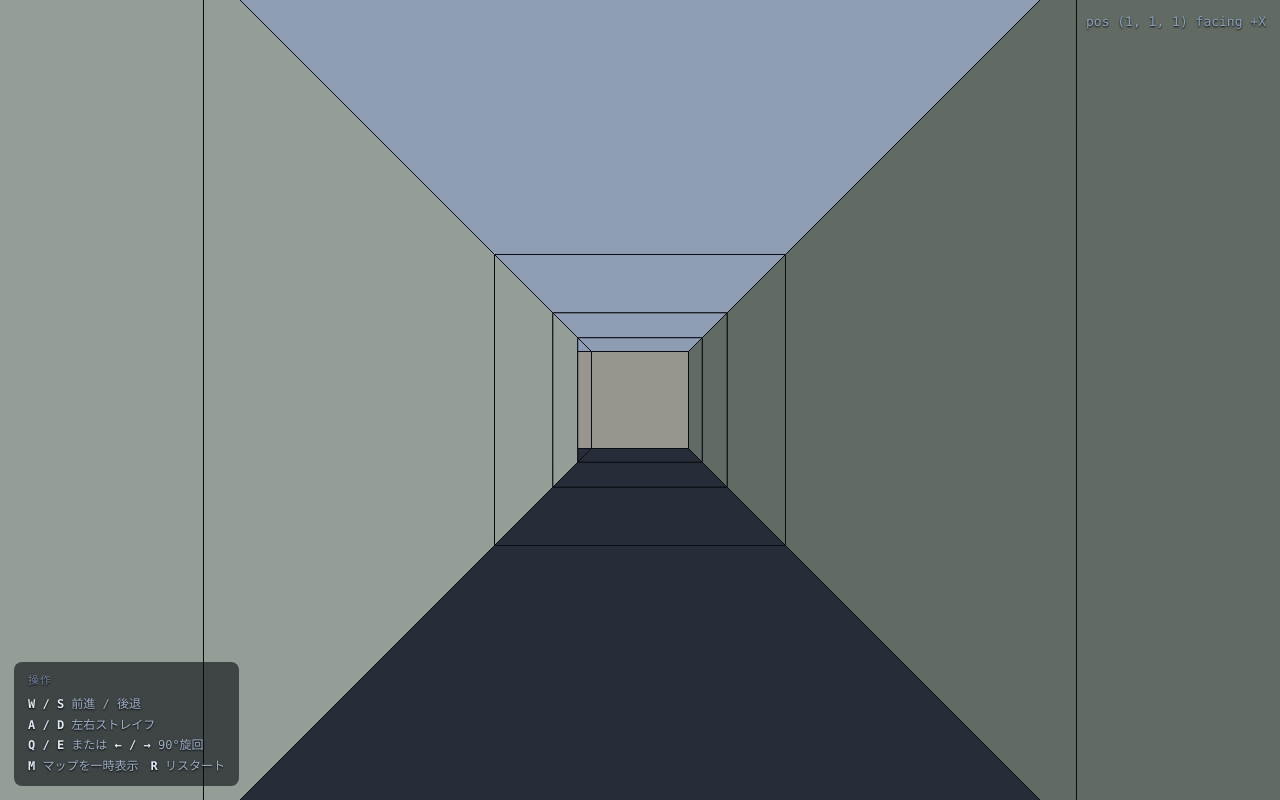
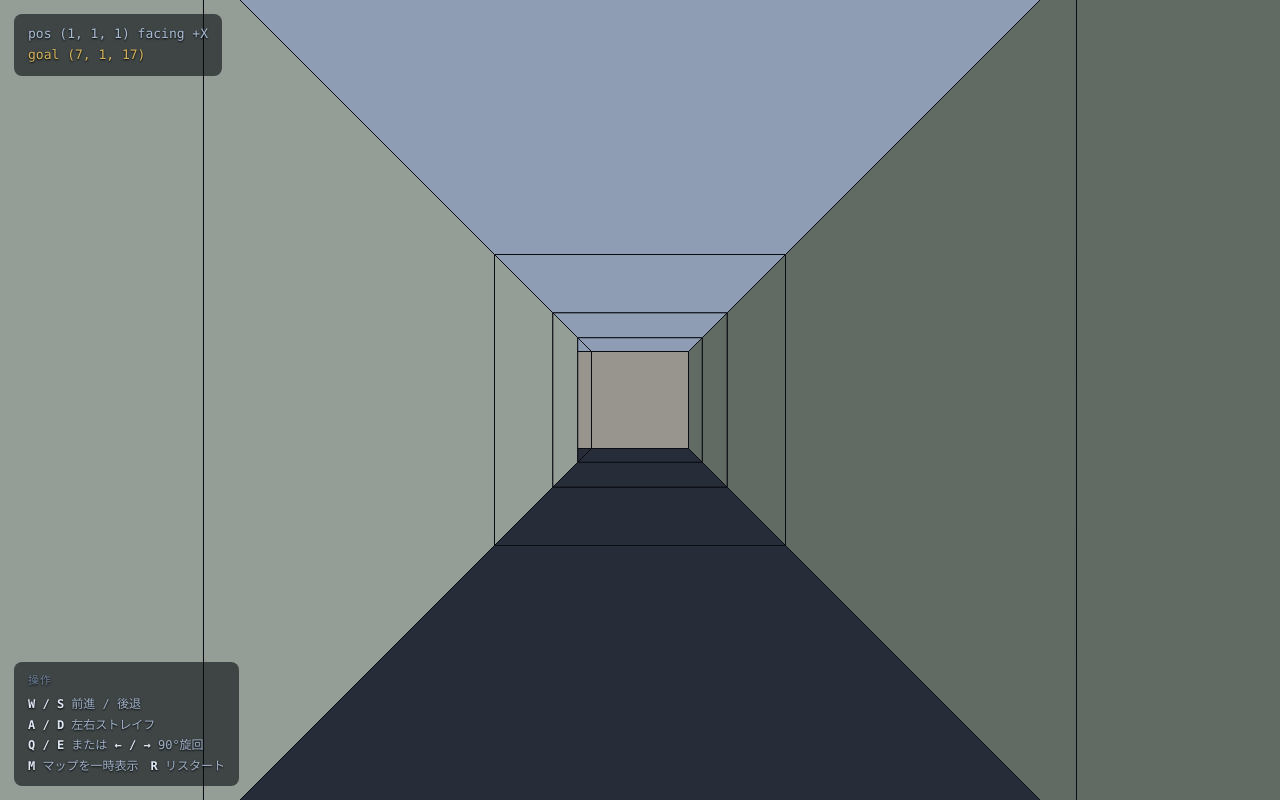
Before and after one commit to fumi23/fps-maze, a plain HTML site: page index.html in a window 1280 px wide. Drawn offline with Linux system fonts and the light colour scheme.

Commit message:
座標情報を左上に移動

```diff
--- a/css/style.css
+++ b/css/style.css
@@ -24,14 +24,20 @@ body {
 /* HUD(座標表示) */
 #hud {
   position: fixed;
-  top: 12px;
-  right: 14px;
-  text-align: right;
+  top: 14px;
+  left: 14px;
+  text-align: left;
   font-size: 13px;
-  line-height: 1.5;
-  color: #8aa0bd;
+  line-height: 1.6;
+  color: #a9bcd6;
+  background: rgba(8, 10, 16, 0.6);
+  padding: 10px 14px;
+  border-radius: 8px;
   text-shadow: 0 1px 2px #000;
   pointer-events: none;
+}
+#hud-goal {
+  color: #d7b45a; /* ゴール座標はミニマップのゴール色に合わせる */
 }
 
 /* 操作ヘルプ */
--- a/index.html
+++ b/index.html
@@ -12,6 +12,7 @@
 
     <div id="hud">
       <div id="hud-pos" class="hud-line">pos</div>
+      <div id="hud-goal" class="hud-line">goal</div>
     </div>
 
     <div id="help">
--- a/src/game.js
+++ b/src/game.js
@@ -156,6 +156,7 @@ export class Game {
     this.hud.win.style.display = this.player.won ? "flex" : "none";
     const facing = faceName(cam.Fwd);
     this.hud.pos.textContent = `pos (${p.join(", ")})  facing ${facing}`;
+    if (this.hud.goal) this.hud.goal.textContent = `goal (${this.maze.goal.join(", ")})`;
   }
 }
 
--- a/src/main.js
+++ b/src/main.js
@@ -11,6 +11,7 @@ const game = new Game({
   maze,
   hud: {
     pos: document.getElementById("hud-pos"),
+    goal: document.getElementById("hud-goal"),
     win: document.getElementById("win"),
   },
 });
```
